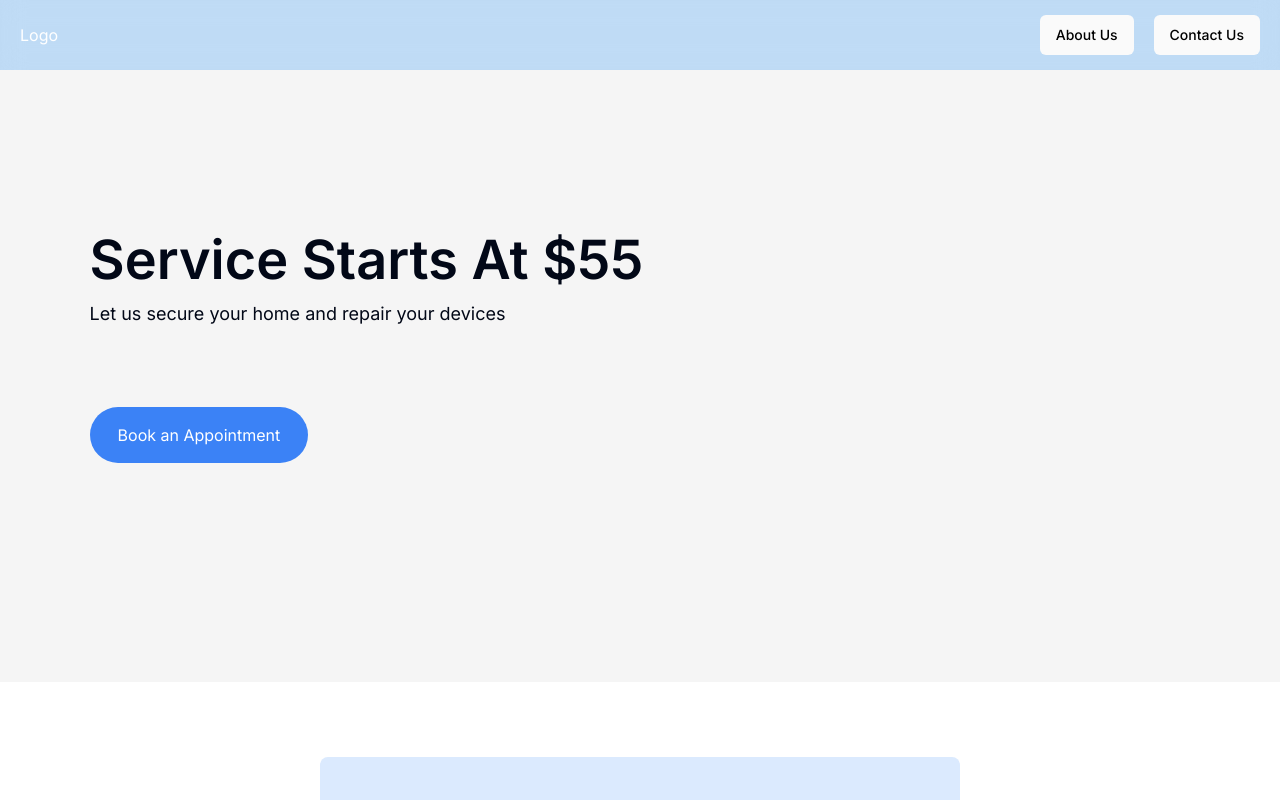
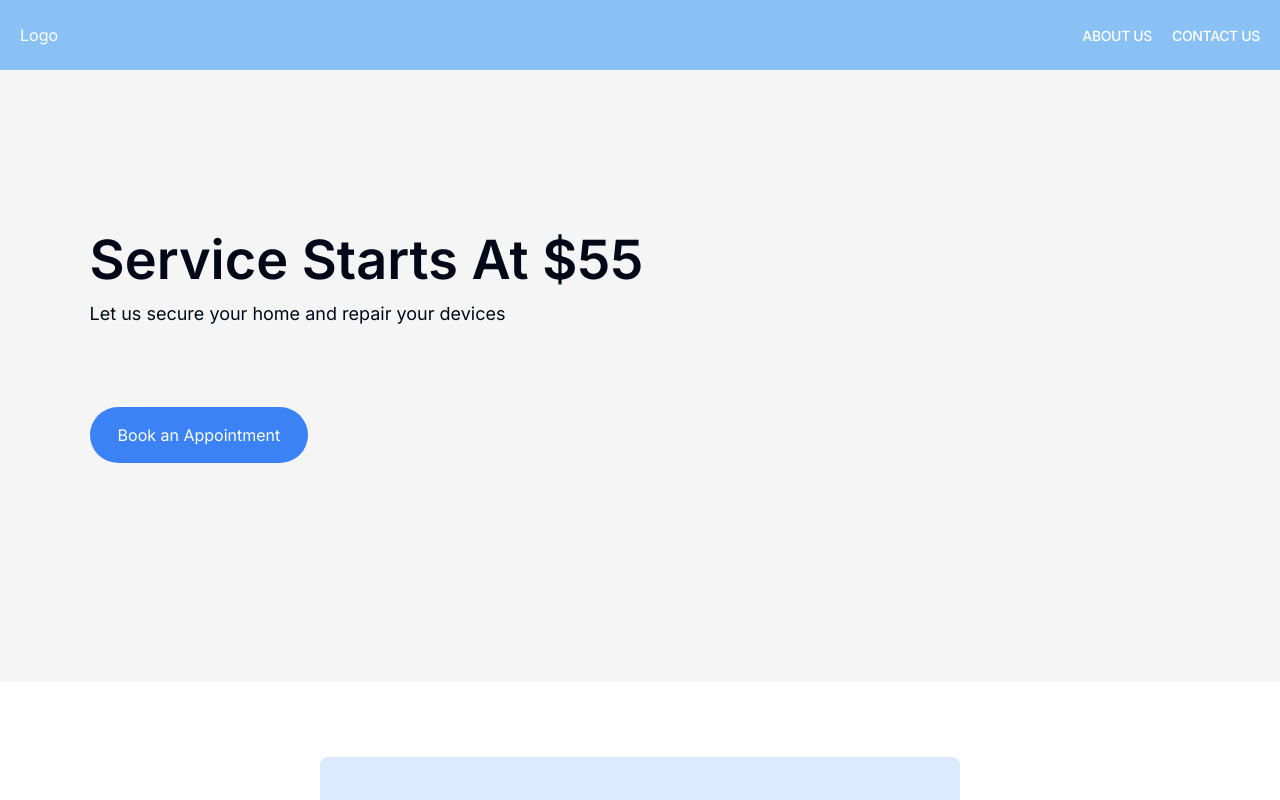
Before and after one commit to plode-v/ferworks, a Next.js app: page / in a window 1280 px wide. Shown: the top 800 px of the page. Built offline with nearby package versions, Linux system fonts and the light colour scheme.

Commit message:
update contact us page

```diff
--- a/package.json
+++ b/package.json
@@ -23,6 +23,7 @@
     "nuka-carousel": "^6.0.3",
     "react": "^18",
     "react-dom": "^18",
+    "react-icons": "^4.11.0",
     "react-slick": "^0.29.0",
     "tailwind-merge": "^2.0.0",
     "tailwindcss-animate": "^1.0.7"
--- a/src/app/about-us/page.tsx
+++ b/src/app/about-us/page.tsx
@@ -4,7 +4,7 @@ import React from 'react'
 const page = () => {
   return (
     <div className='h-screen'>
-      <Header text='about us' />
+      <Header header='about us' />
       <div className='h-4/5 w-full'>
         about us
       </div>
--- a/src/app/contact-us/page.tsx
+++ b/src/app/contact-us/page.tsx
@@ -1,12 +1,34 @@
+import React from 'react'
 import Header from '@/components/Header'
-import React from 'react'
+import ContactCard from '@/components/ContactCard'
 
 const page = () => {
   return (
-    <div className='min-h-screen h-screen w-full'>
-      <Header text='contact us'/>
-      <div className='h-4/5'>
-        contact
+    <div className='h-screen w-full bg-white'>
+      <Header header='contact us' />
+      <div className='items-center justify-center flex flex-col'>
+        <div className='h-max flex justify-center gap-x-12'>
+          <ContactCard>
+            <div>
+
+            </div>
+          </ContactCard>
+          <ContactCard>
+            <div>
+
+            </div>
+          </ContactCard>
+          <ContactCard>
+            <div>
+
+            </div>
+          </ContactCard>
+        </div>
+        <section className='h-[800px] w-full items-center flex justify-center 3xl:w-2/3'>
+          <div className='flex border h-[85%] w-4/5 items-center justify-center'>
+            contact form
+          </div>
+        </section>
       </div>
     </div>
   )
--- /dev/null
+++ b/src/components/ContactCard.tsx
@@ -0,0 +1,11 @@
+import React from 'react'
+
+const ContactCard = ({ children }: { children: React.ReactNode }) => {
+  return (
+    <div className='h-[400px] w-[350px] shadow-2xl -translate-y-6 flex bg-white'>
+        {children}
+    </div>
+  )
+}
+
+export default ContactCard
--- a/src/components/Header.tsx
+++ b/src/components/Header.tsx
@@ -1,15 +1,17 @@
 import React from 'react'
 
-const Header = ({ text }: { text: string }) => {
+const Header = ({ header }: { header: string }) => {
   return (
-    <div className='relative h-[500px] w-full bg-neutral-200 overflow-hidden flex'>
+    <div className='relative h-[550px] w-full bg-neutral-100 overflow-hidden flex'>
         <div className='relative h-full w-1/2 flex blur-3xl'>
           <div className='bg-gradient-to-r from-sky-400 to-blue-600 h-[600px] aspect-square absolute -bottom-[350px] -left-[200px] rounded-full animate-spin-slow' />
         </div>
         <div className='relative h-full w-1/2 flex blur-3xl'>
           <div className='bg-gradient-to-r from-sky-500 to-purple-300 h-[600px] aspect-square absolute -top-[350px] -right-[200px] rounded-full animate-spin-slow' />
         </div>
-        <h1 className='absolute top-1/2 left-1/2 -translate-x-1/2 -translate-y-1/2 text-[60px] uppercase font-[200]'>{text}</h1>
+        <div className='absolute top-1/2 left-1/2 -translate-x-1/2 -translate-y-1/2 text-center'>
+          <h1 className='text-[60px] uppercase font-[200]'>{header}</h1>
+        </div>
       </div>
   )
 }
--- a/src/components/Navbar.tsx
+++ b/src/components/Navbar.tsx
@@ -24,14 +24,18 @@ const Navbar = () => {
   })
 
   return (
-    <div className={`h-[70px] justify-between flex items-center px-5 bg-[#429EF5] bg-opacity-30 backdrop-blur-md w-full fixed z-20 3xl:justify-center`}>
-      <div className='flex w-full items-center justify-between 3xl:w-2/3'>
+    <div className={`h-[70px] justify-between flex items-center px-5 bg-[#429EF5] bg-opacity-60 backdrop-blur-md w-full fixed z-20 3xl:justify-center`}>
+      <div className='flex w-full items-center justify-between 3xl:w-2/3 h-full'>
         <Link className='text-white no-underline' href="/">
           <div>Logo</div>
         </Link>
-        <div className='flex gap-5 items-center text-[18px]'>
-          <Link className='' href="about-us"><Button className='bg-[#fafafa] text-black hover:text-white' variant='navbar'>About Us</Button></Link>
-          <Link className='' href="contact-us"><Button className='bg-[#fafafa] text-black hover:text-white' variant='navbar'>Contact Us</Button></Link>
+        <div className='flex gap-5 items-center uppercase font-[500] tracking-tight text-white text-[14px]'>
+          <Link href="about-us">
+            About Us
+          </Link>
+          <Link href="contact-us">
+            Contact Us
+          </Link>
       </div>
       </div>
     </div>
```
Also changed, not shown: 1 other file (tests, documents, lock files or other folders).
